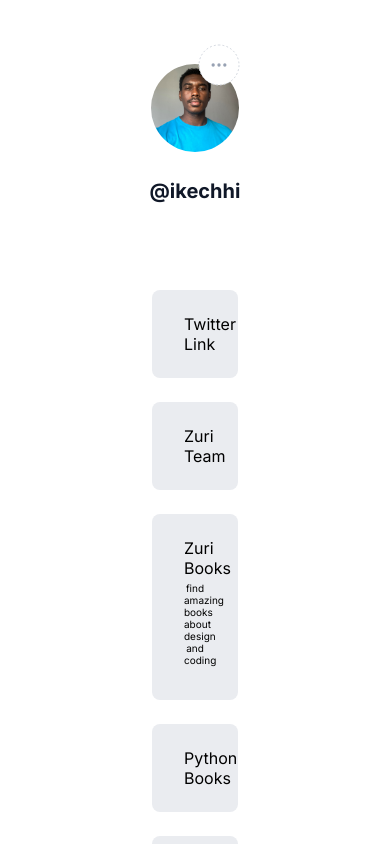
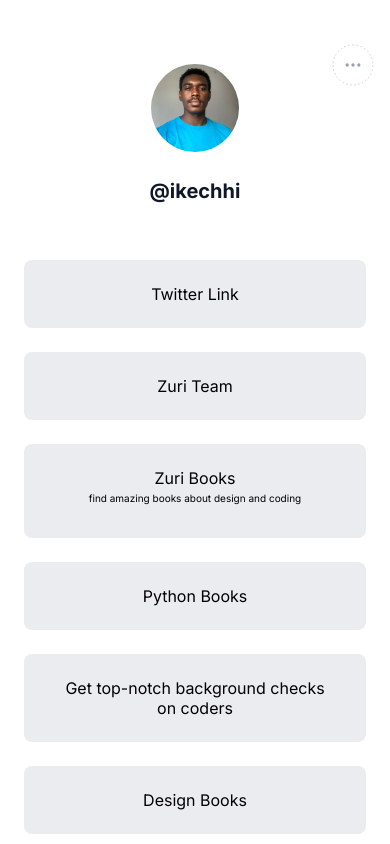
Before and after one commit to ElemaGp/linktree-type-project, a React (Create React App) app: page / in a window 390 px wide. Shown: the top 844 px of the page. Built offline with nearby package versions, Linux system fonts and the light colour scheme.

Commit message:
Create Responsiveness For Small Devices of Max-Width 600px

```diff
--- a/src/components/header/header.css
+++ b/src/components/header/header.css
@@ -52,8 +52,8 @@
     }
 }
 
-/*============== MEDIA QUERIES (SMALLER DEVICES) ie. phones ============= */
-@media screen and (max-width: 375px) {
+/*============== MEDIA QUERIES (SMALL DEVICES) ie. phones ============= */
+@media screen and (max-width: 600px) {
 
     .moreIcon{
         right: 16px;
--- a/src/pages/home/home.css
+++ b/src/pages/home/home.css
@@ -5,12 +5,23 @@
 }
 
 
+/*============== MEDIA QUERIES (MEDIUM DEVICES) ie. tablets ============= */
+@media screen and (max-width: 1024px) {
+    .homeContainer {
+        margin-left: 30px;
+        margin-right: 30px;
+
+    }
+}
+
+
 /*============== MEDIA QUERIES (SMALLER DEVICES) ie. phones ============= */
-@media screen and (max-width: 375px) {
+@media screen and (max-width: 600px) {
 
     .homeContainer{
         margin-left: 16px;
         margin-right: 16px;
+
     }
 
 }
```
